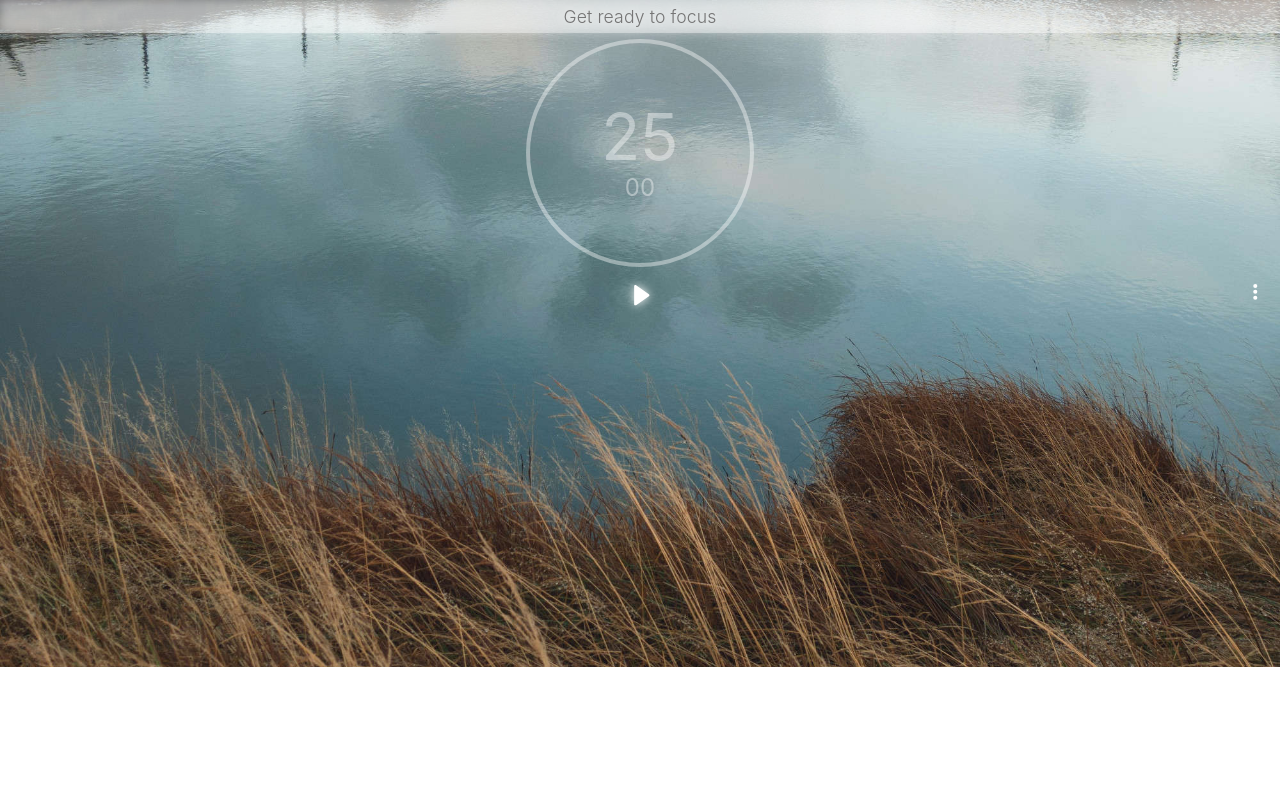
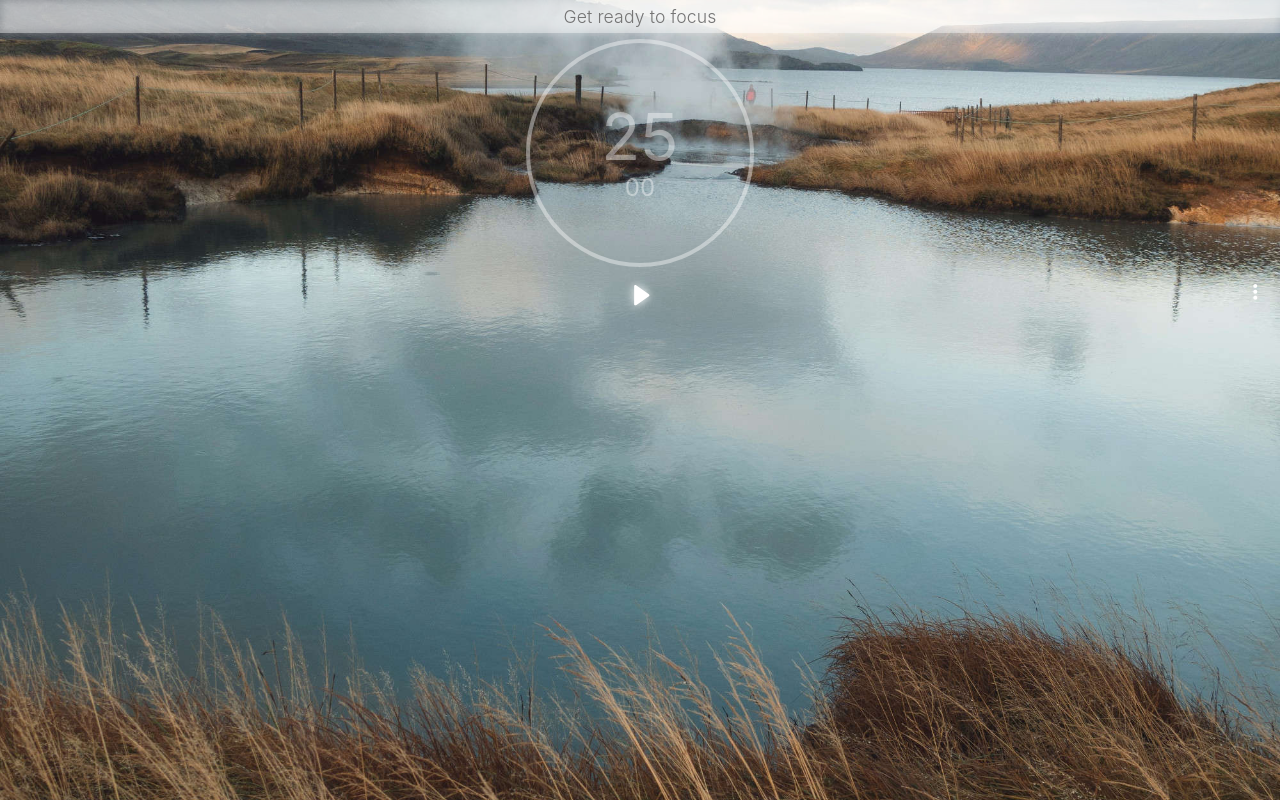
Before and after one commit to mic-web/calm-focus, a React app: page / in a window 1280 px wide. Built offline with nearby package versions, Linux system fonts and the light colour scheme.

Commit message:
Full height in Firefox

```diff
--- a/src/components/Containers.tsx
+++ b/src/components/Containers.tsx
@@ -54,7 +54,7 @@ export const MenuButtonContainer: React.FC = ({ children }) => (
 )
 
 export const MenuContainer: React.FC = ({ children }) => (
-  <Box display="flex" position="absolute" alignSelf="center" width="95vw" height="95vh">
+  <Box display="flex" position="absolute" alignSelf="center" width="95%" height="95%">
     {children}
   </Box>
 )
--- a/src/storage.ts
+++ b/src/storage.ts
@@ -15,7 +15,10 @@ export const saveState = (state: States) => {
   window.localStorage.setItem(lastStateKey, state.toString())
 }
 
-export const getSavedState = (): States => {
-  const stateValue: string = window.localStorage.getItem(lastStateKey)
-  return States[stateValue as keyof typeof States] as States
+export const getSavedState = (): States | null => {
+  const stateValue: string | null = window.localStorage.getItem(lastStateKey)
+  if (stateValue) {
+    return States[stateValue as keyof typeof States] as States
+  }
+  return null
 }
--- a/src/style/GlobalStyle.tsx
+++ b/src/style/GlobalStyle.tsx
@@ -4,7 +4,11 @@ import lakeImage from '../img/lake-compressed.jpg'
 const GlobalCss = withStyles({
   // @global is handled by jss-plugin-global.
   '@global': {
+    html: {
+      height: '100%',
+    },
     body: {
+      height: '100%',
       margin: 0,
       fontFamily: `'-apple-system', 'BlinkMacSystemFont', 'Segoe UI', 'Roboto', 'Oxygen','Ubuntu', 'Cantarell', 'Fira Sans', 'Droid Sans', 'Helvetica Neue'`,
       overflow: 'hidden',
```
